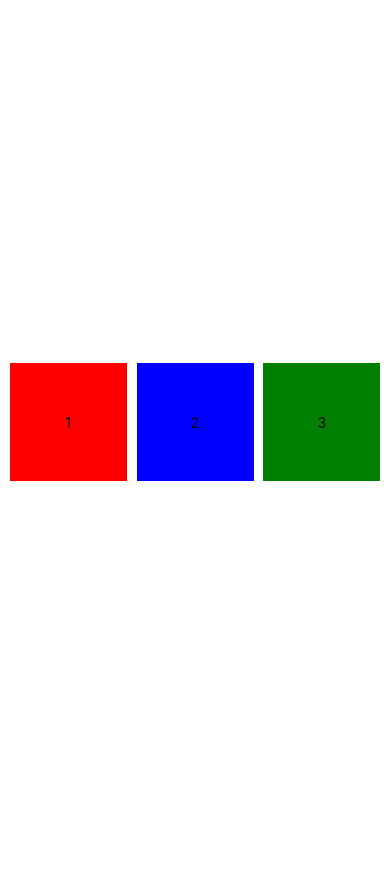
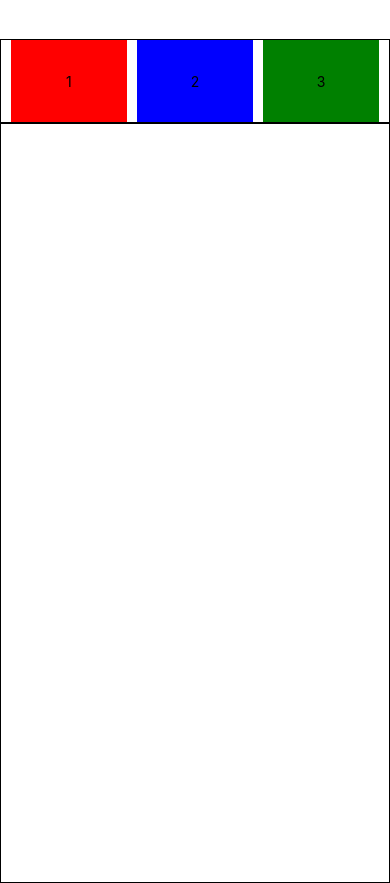
Before and after one commit to toddbauermeister/rn-complete-guide, a React Native app: screen / in a window 390 px wide. Before the commit the page ends 844 px from the top, so only its background shows below. Built offline with nearby package versions, Linux system fonts and the light colour scheme.

Commit message:
Make header take up top 10% of screen, and body take up 90% of the screen. Add comments.

```diff
--- a/App.js
+++ b/App.js
@@ -4,23 +4,13 @@ import { Button, TextInput, View, Text } from 'react-native';
 export default function App() {
   return (
     <>
-      {/* Input and button */}
-      {/* <View style={{ padding: 30 }}>
-        <View style={{ flexDirection: 'row', justifyContent: 'space-between', alignItems: 'center' }}>
-          <TextInput placeholder="Course goal" style={{ borderColor: 'black', borderWidth: 1, padding: 10, width: '80%' }} />
-          <Button title="ADD" />
-        </View>
-        <View>
-        </View>
-      </View> */}
-
-      {/* Playing with flexbox */}
-      <View style={{ height: '100%', flexDirection: 'row', justifyContent: 'space-evenly', alignItems: 'center' }}>
+      {/* Header */}
+      <View style={{ height: '10%', marginTop: '10%', flexDirection: 'row', justifyContent: 'space-evenly', alignItems: 'flex-start', borderColor: 'black', borderWidth: 1 }}>
         <View
           style={{
             backgroundColor: 'red',
             width: '30%',
-          height: '14%',
+            height: '100%',
             justifyContent: 'center',
             alignItems: 'center'
           }}
@@ -31,7 +21,7 @@ export default function App() {
           style={{
             backgroundColor: 'blue',
             width: '30%',
-          height: '14%',
+            height: '100%',
             justifyContent: 'center',
             alignItems: 'center'
           }}
@@ -42,7 +32,7 @@ export default function App() {
           style={{
             backgroundColor: 'green',
             width: '30%',
-          height: '14%',
+            height: '100%',
             justifyContent: 'center',
             alignItems: 'center'
           }}
@@ -50,6 +40,11 @@ export default function App() {
           <Text>3</Text>
         </View>
       </View>
+
+      {/* Body */}
+      <View style={{height: '90%', borderColor: 'black', borderWidth: 1 }}>
+
+      </View>
     </>
   );
 }
```
Lines whose indentation alone changed are shown as unchanged.
